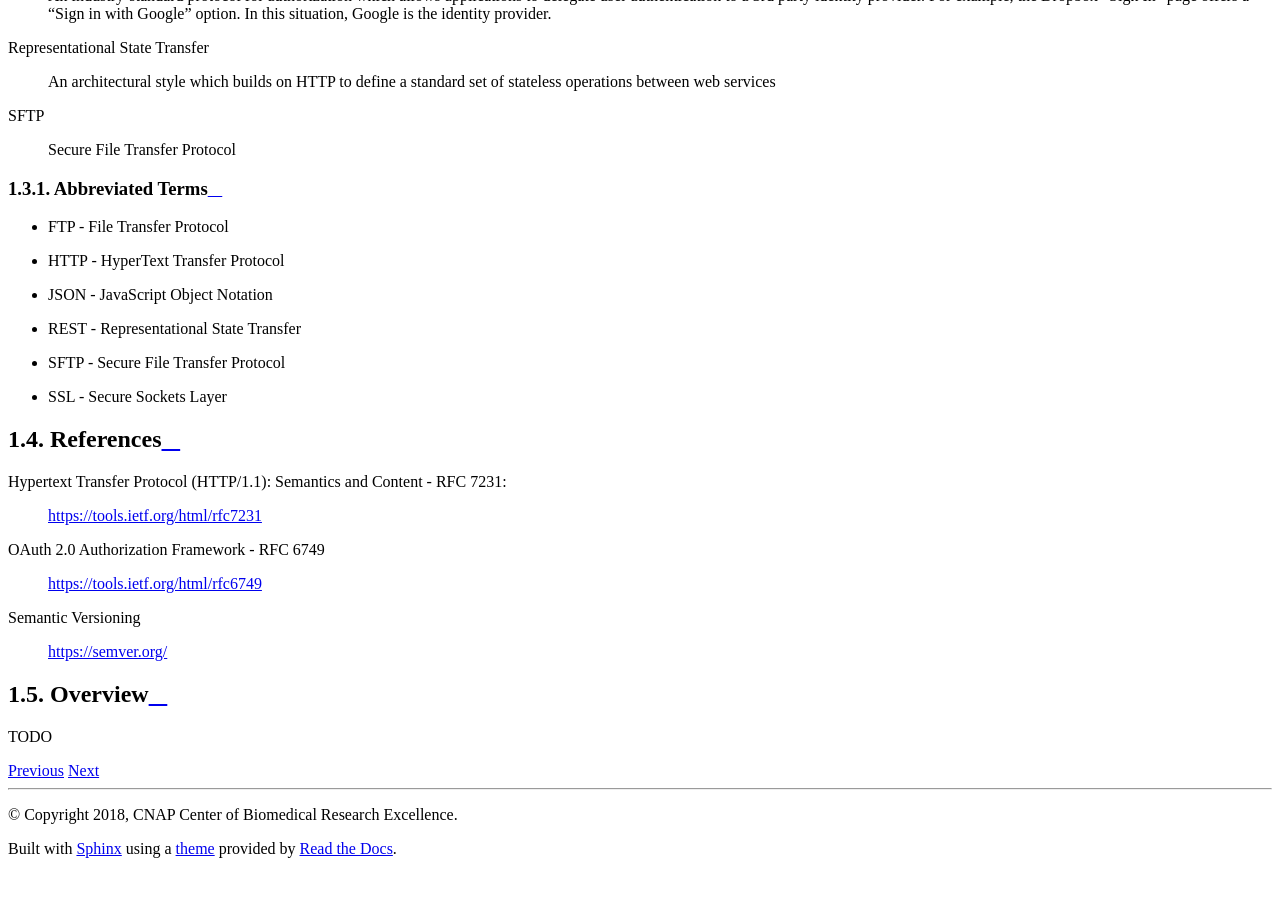
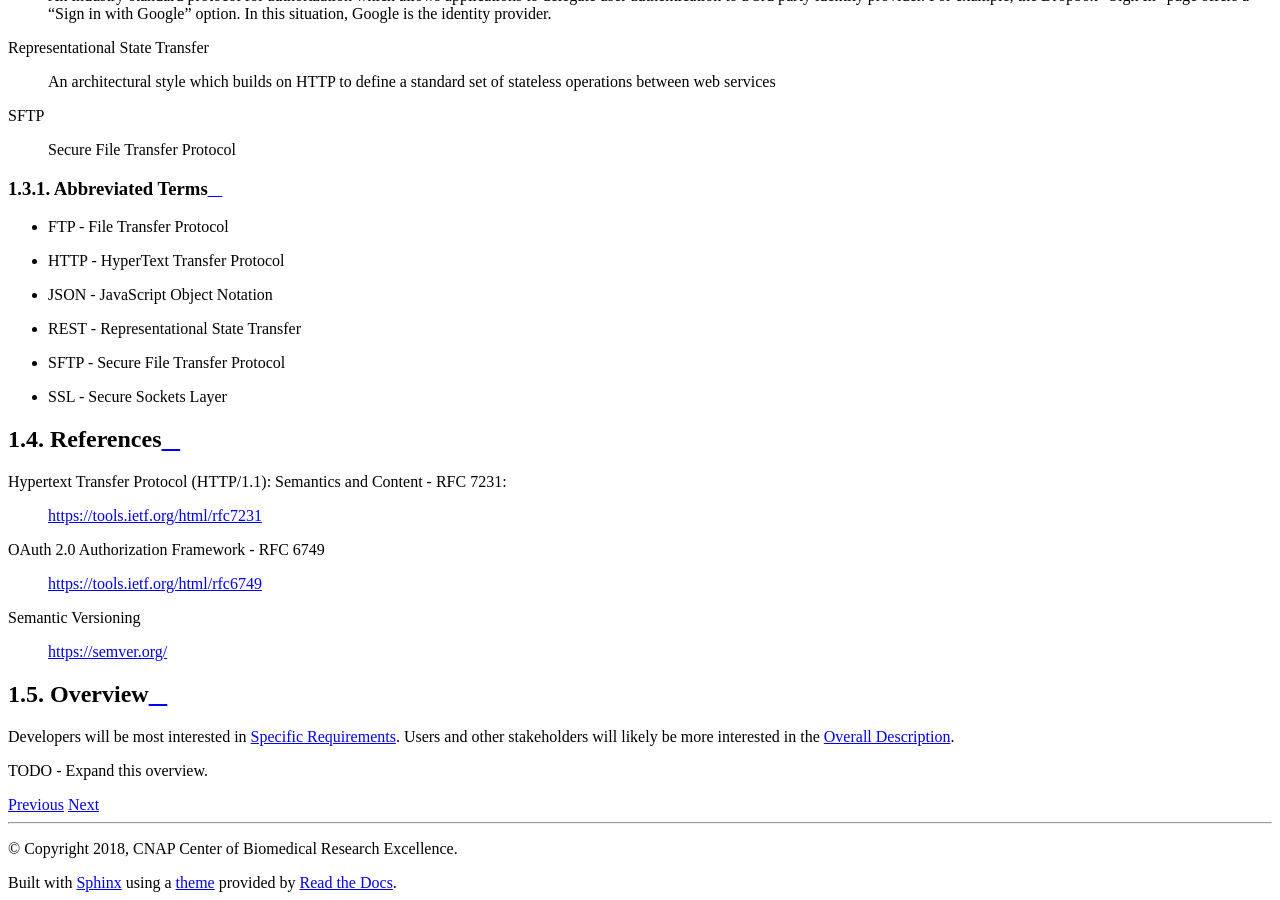
Before and after one commit to cnap-cobre/synapse-docs, a Sphinx documentation site: the page built from source/design/requirements/introduction.rst, in a window 1280 px wide and 900 px high, scrolled down 2320 px. Built offline with Sphinx 7.4.7 and the Read the Docs theme 2.0.0, drawn with Linux system fonts in a browser that asks for light colours; before the commit the page ends 3186 px from its top, so only the background shows below that.

Commit message:
docs: write overview section for requirements spec intro

```diff
--- a/source/design/requirements/introduction.rst
+++ b/source/design/requirements/introduction.rst
@@ -127,4 +127,8 @@ Semantic Versioning
 Overview
 ========
 
-TODO
+Developers will be most interested in :ref:`Specific Requirements <specific-requirements>`.
+Users and other stakeholders will likely be more interested in the
+:ref:`Overall Description <overall-description>`.
+
+TODO - Expand this overview.
--- a/source/design/requirements/overall_description.rst
+++ b/source/design/requirements/overall_description.rst
@@ -1,3 +1,5 @@
+.. _overall-description:
+
 ###################
 Overall Description
 ###################
--- a/source/design/requirements/specific_requirements.rst
+++ b/source/design/requirements/specific_requirements.rst
@@ -1,3 +1,5 @@
+.. _specific-requirements:
+
 #####################
 Specific Requirements
 #####################
```
